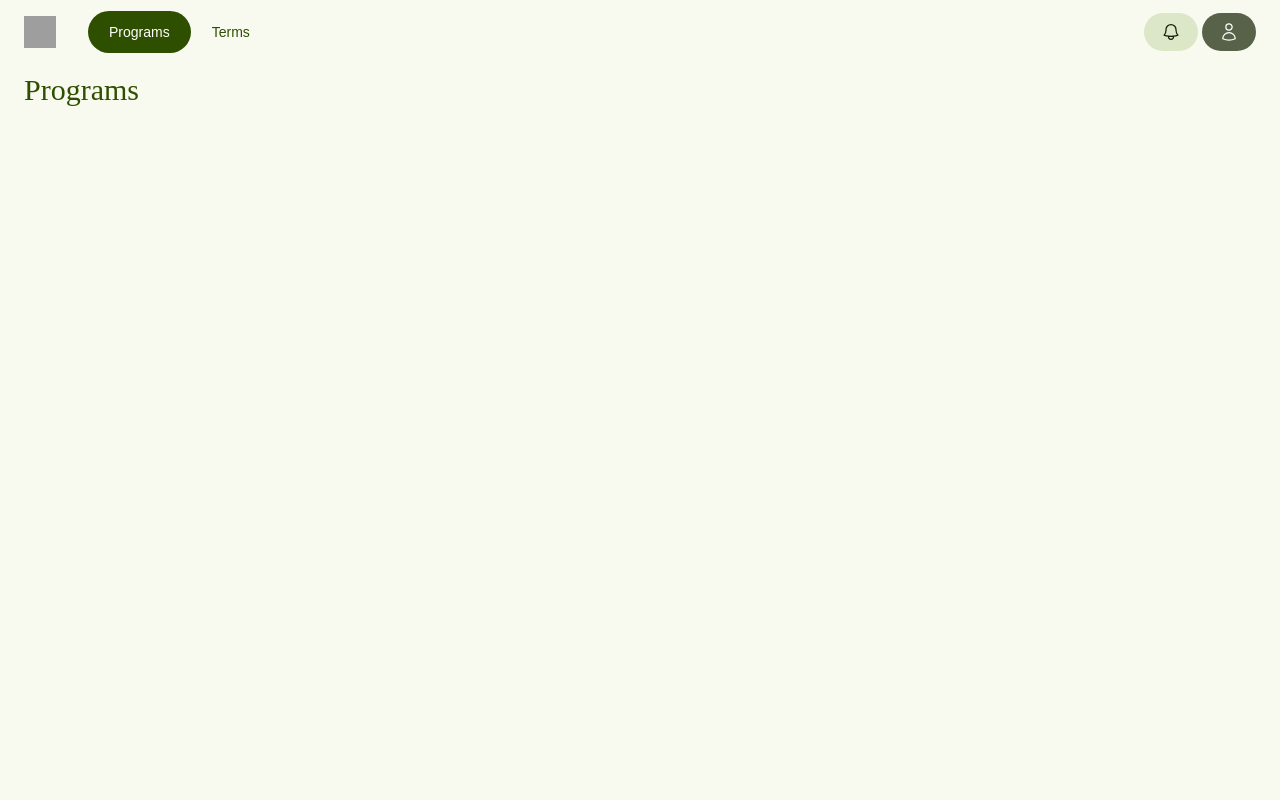
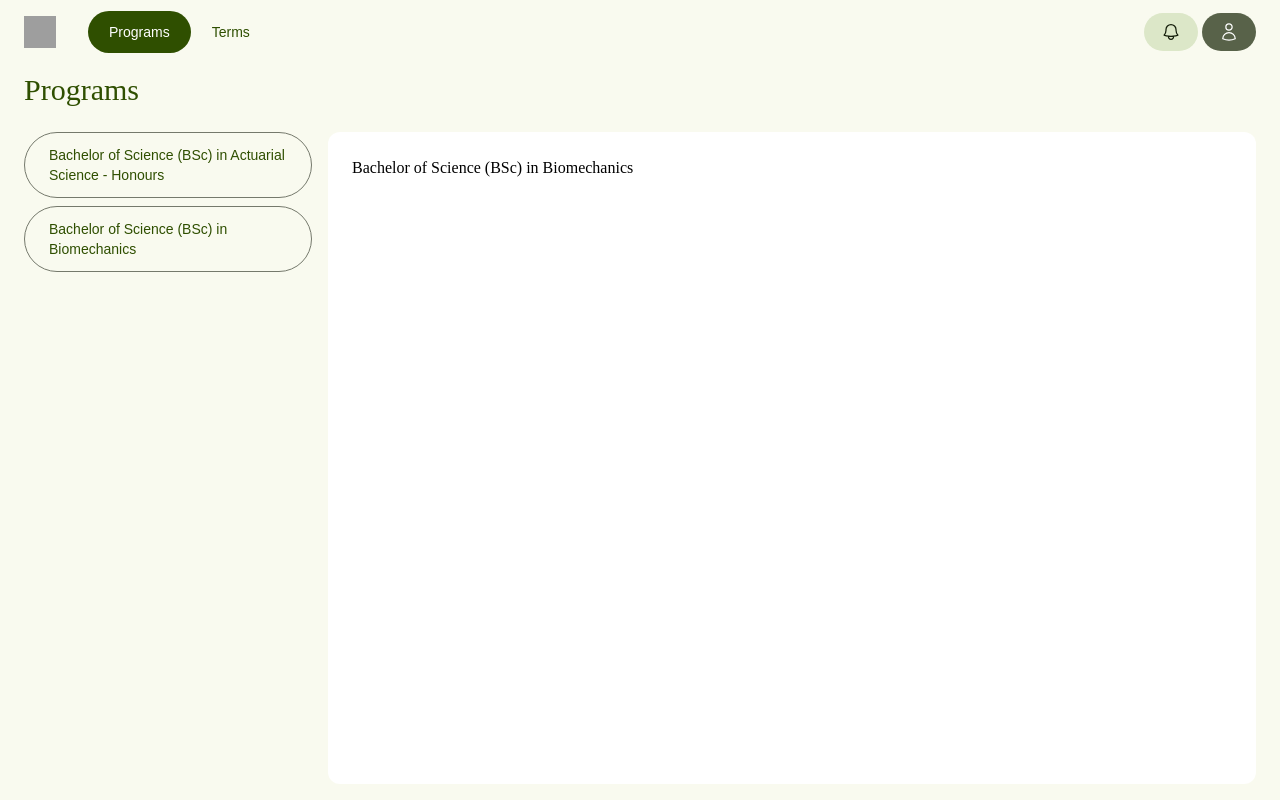
Before and after one commit to cloudyyoung/planucalgary, a React (Vite) app: page /programs in a window 1280 px wide. Built offline with nearby package versions, Linux system fonts and the light colour scheme; grey boxes are pictures that could not be loaded; a web font is replaced by a local one.

Commit message:
Construct programs

```diff
--- a/src/index.css
+++ b/src/index.css
@@ -16,3 +16,7 @@ body {
 .title {
   @apply text-3xl font-medium text-primary-30 font-serif
 }
+
+.px-app {
+  @apply px-4 md:px-6
+}
--- a/src/pages/programs/Programs.tsx
+++ b/src/pages/programs/Programs.tsx
@@ -1,11 +1,34 @@
+import { Button } from "@components"
 
 const Programs = () => {
   return (
     <>
       <header className="bg-surface">
-        <h1 className="px-4 md:px-6 py-2 title">Programs</h1>
+        <h1 className="px-app py-2 title">Programs</h1>
       </header>
+
+      <main className="px-app py-4 flex flex-row gap-4 flex-1">
+        <div className="flex flex-col w-72 gap-2">
+          <Program name="Bachelor of Science (BSc) in Actuarial Science - Honours" />
+          <Program name="Bachelor of Science (BSc) in Biomechanics" />
+        </div>
+        <div className="bg-white rounded-xl p-6 flex-1">
+          <div className="font-serif">Bachelor of Science (BSc) in Biomechanics</div>
+        </div>
+      </main>
     </>
+  )
+}
+
+interface ProgramProps {
+  name: string
+}
+
+const Program = ({ name }: ProgramProps) => {
+  return (
+    <Button variant="outline" className="text-left">
+      {name}
+    </Button>
   )
 }
 
--- a/src/pages/terms/Terms.tsx
+++ b/src/pages/terms/Terms.tsx
@@ -3,10 +3,10 @@ const Terms = () => {
   return (
     <>
       <header className="bg-surface">
-        <h1 className="px-4 md:px-6 py-2 title">Terms</h1>
+        <h1 className="px-app py-2 title">Terms</h1>
       </header>
 
-      <main className='px-4 md:px-6 py-4 flex flex-row flex-nowrap flex-1 h-full gap-3 overflow-x-auto'>
+      <main className='px-app py-4 flex flex-row flex-nowrap flex-1 h-full gap-3 overflow-x-auto'>
         <div className='bg-white rounded-3xl h-full w-[20rem] sm:w-[20rem] md:w-[22rem] lg:w-[22rem] xl:w-[32rem] flex-none'></div>
         <div className='bg-white rounded-3xl h-full w-[20rem] sm:w-[20rem] md:w-[22rem] lg:w-[26rem] xl:w-[32rem] flex-none'></div>
         <div className='bg-white rounded-3xl h-full w-[20rem] sm:w-[20rem] md:w-[22rem] lg:w-[26rem] xl:w-[32rem] flex-none'></div>
```
